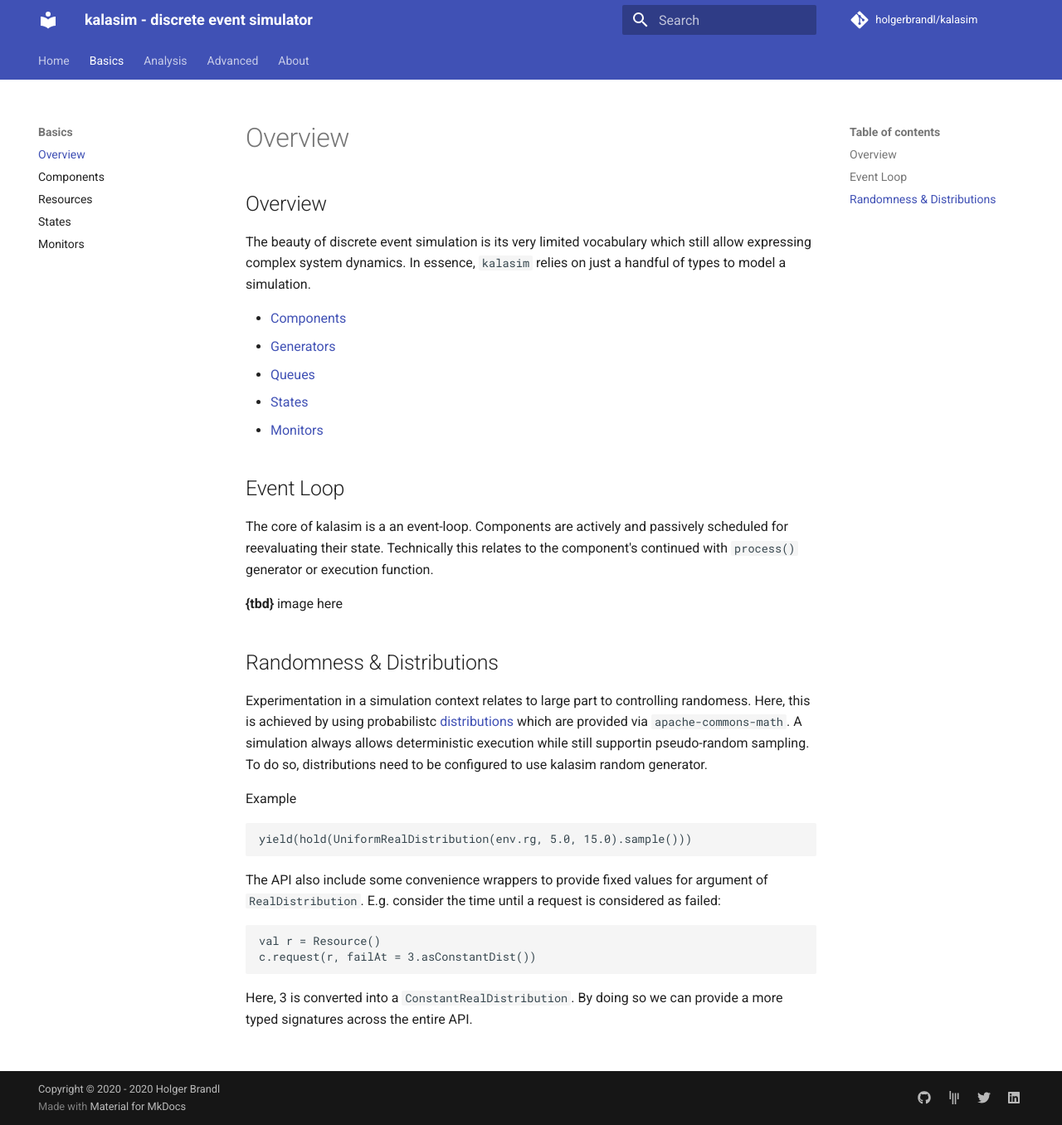
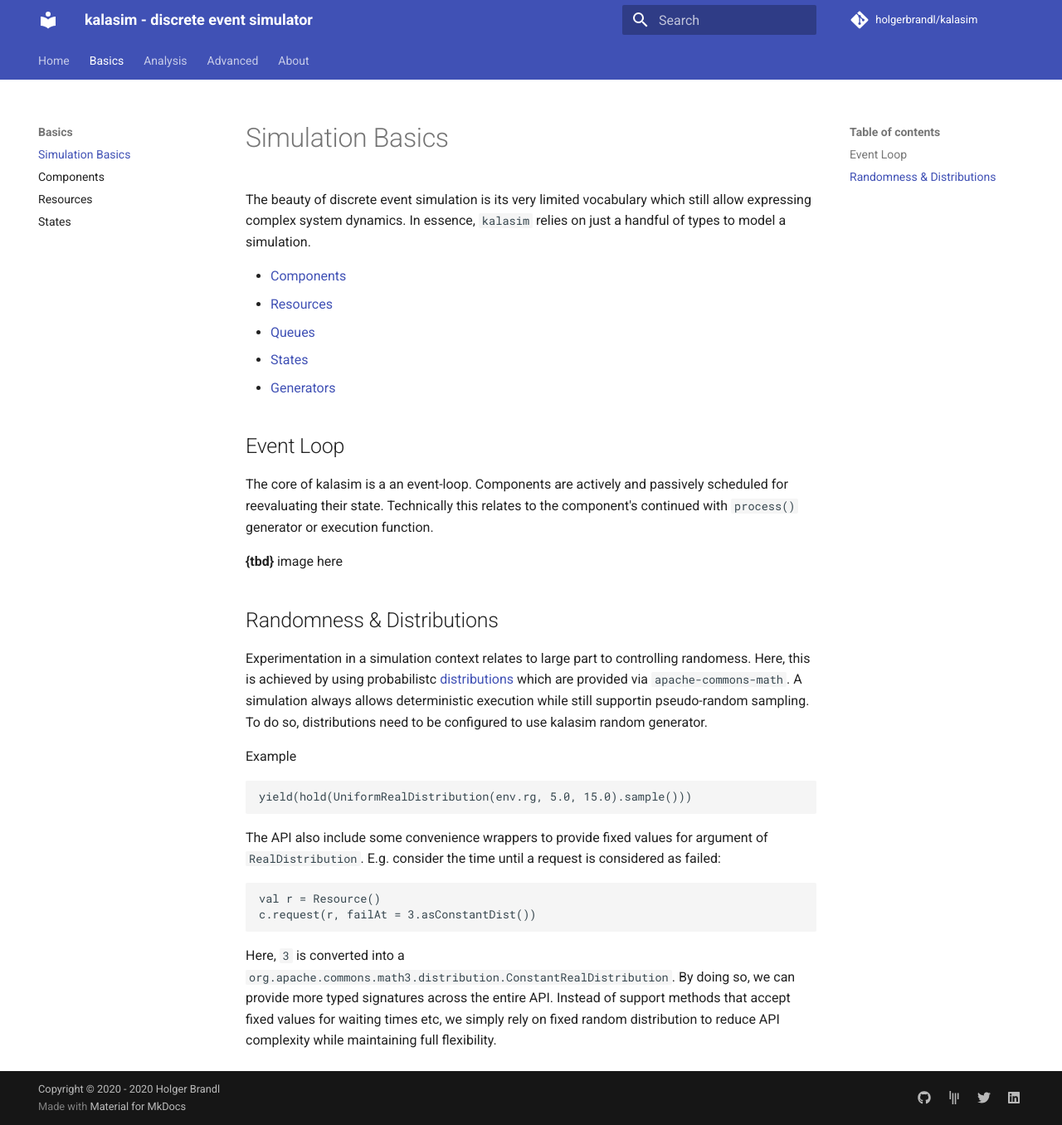
Before and after one commit to holgerbrandl/kalasim, an MkDocs documentation site: the page built from docs/userguide/docs/basics.md, in a window 1280 px wide and 1356 px high. Shown: the whole window at 83% size. Built offline with MkDocs 1.6.1 and Material for MkDocs 9.7.7, drawn with Linux system fonts in a browser that asks for light colours; comment, search, counter and statistics services are not loaded.

Commit message:
cosmetics

````diff
--- a/docs/userguide/docs/basics.md
+++ b/docs/userguide/docs/basics.md
@@ -1,13 +1,10 @@
-##  Overview
-
-
 The beauty of discrete event simulation is its very limited vocabulary which still allow expressing complex system dynamics. In essence, `kalasim` relies on just a handful of types to model a simulation.
 
 * [Components](component.md)
-* [Generators](component.md#generator)
+* [Resources](resource.md)
 * [Queues](component.md#queue)
 * [States](state.md)
-* [Monitors](monitors.md)
+* [Generators](component.md#generator)
 
 
 ## Event Loop
@@ -33,4 +30,4 @@ The API also include some convenience wrappers to provide fixed values for argum
 val r = Resource()
 c.request(r, failAt = 3.asConstantDist())
 ```
-Here, 3 is converted into a `ConstantRealDistribution`. By doing so we can provide a more typed signatures across the entire API.
+Here, `3` is converted into a `org.apache.commons.math3.distribution.ConstantRealDistribution`. By doing so, we can provide more typed signatures across the entire API. Instead of support methods that accept fixed values for waiting times etc, we simply rely on fixed random distribution to reduce API complexity while maintaining full flexibility.
--- a/docs/userguide/mkdocs.yml
+++ b/docs/userguide/mkdocs.yml
@@ -26,13 +26,14 @@ nav:
     - FAQ: faq.md
     - Examples: examples.md
   - Basics:
-    - Overview: basics.md
+    - Simulation Basics: basics.md
     - Components: component.md
     - Resources: resource.md
     - States: state.md
-    - Monitors: monitors.md
   - Analysis:
     - analysis.md
+    - Monitors: monitors.md
+
   - Advanced:
     - Livemode: livemode.md
   - About:
````
Also changed, not shown: docs/userguide/docs/analysis.md (+3 -0 lines), 2 other files.
